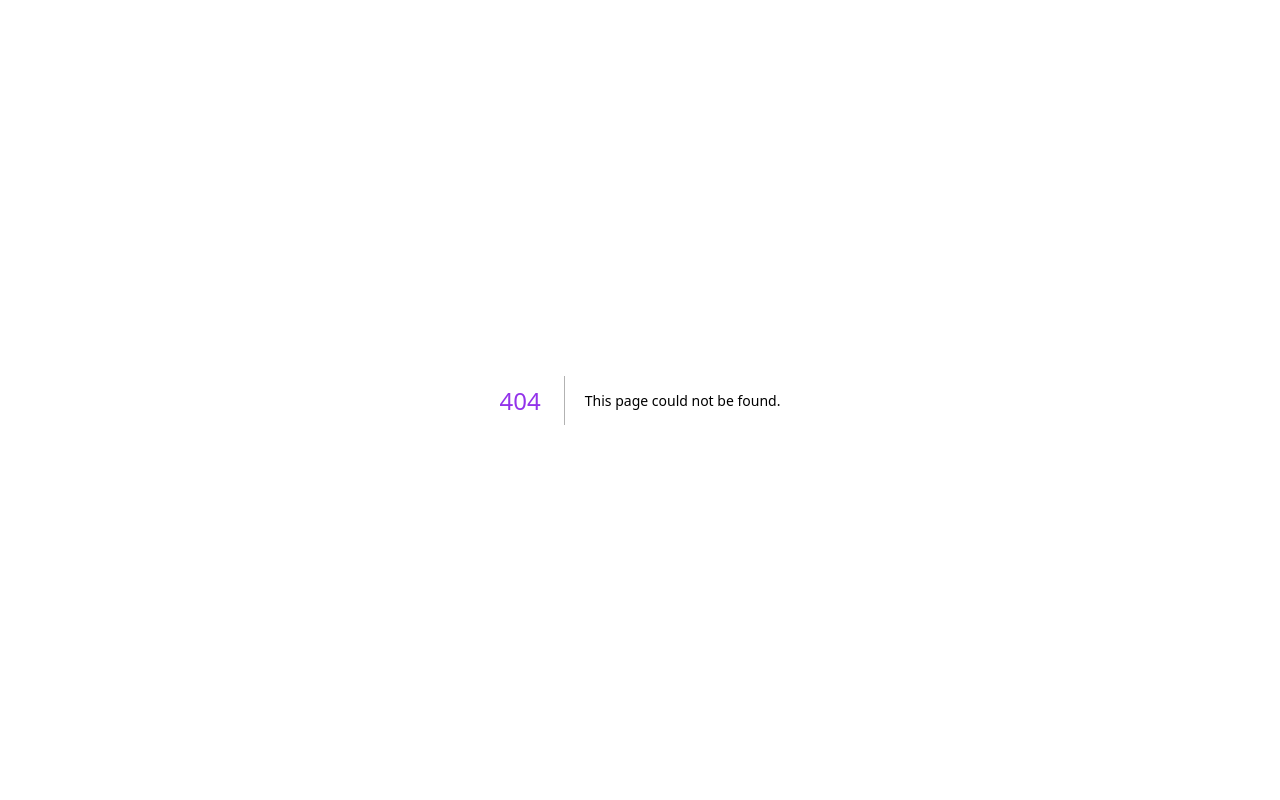
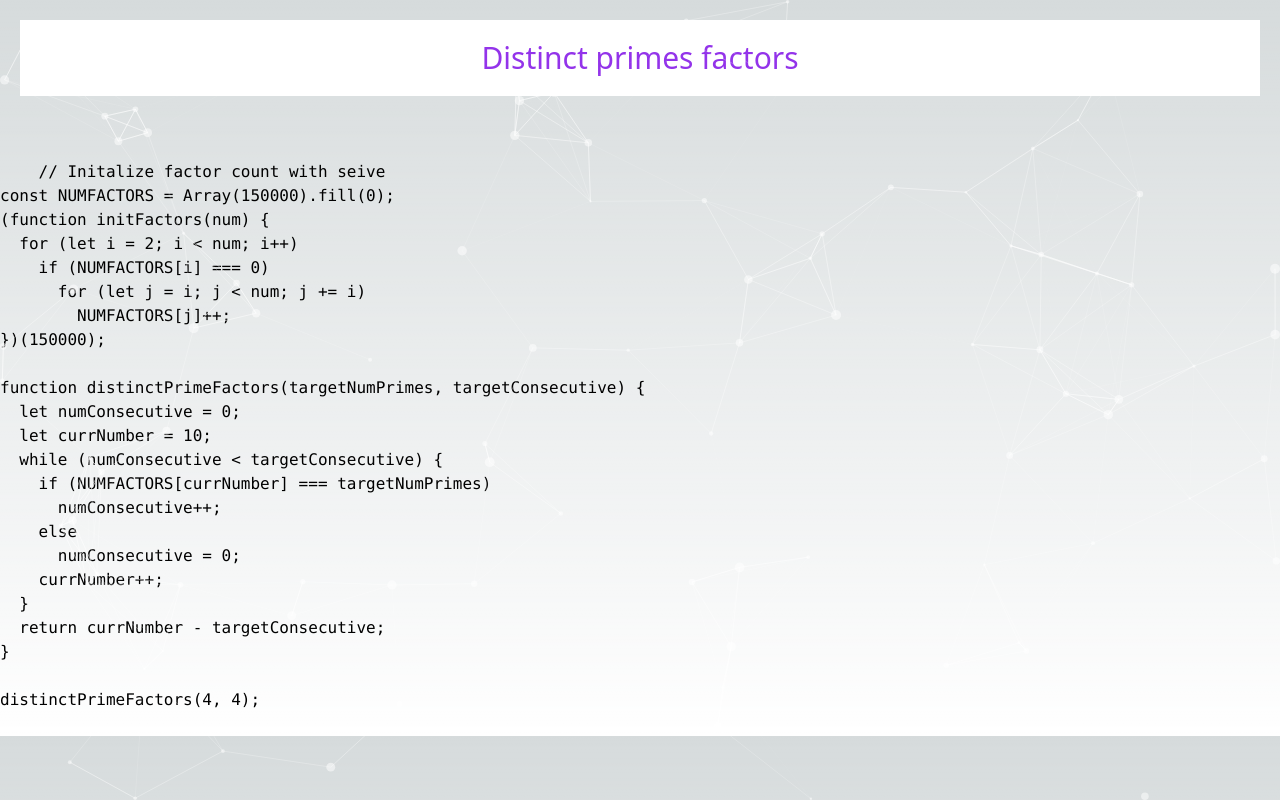
Before and after one commit to ragulpalanisamy/fcc_projects_euler, a Next.js app: page /Pro-4/Distinct_primes_factors in a window 1280 px wide. Before the commit this address had no page. Built offline with nearby package versions, Linux system fonts and the light colour scheme.

Commit message:
feat: :sparkles: Added the distinct primes factors

```diff
--- a/src/app/page.js
+++ b/src/app/page.js
@@ -166,6 +166,9 @@ export default function Home() {
         <Link href="../Pro-4/Goldbach_other_conjecture">
         Goldbach_other_conjecture
         </Link>
+        <Link href="../Pro-4/Distinct_primes_factors">
+        Distinct primes factors
+        </Link>
         </div>
         </div>
       </>
--- /dev/null
+++ b/src/pages/Pro-4/Distinct_primes_factors.tsx
@@ -0,0 +1,46 @@
+import React from 'react'
+import DesignTypeScript from '../../components/DesignTypeScript'
+import "../../app/globals.css";
+
+export default function Distinct_primes_factors() {
+    const codesnippet = `
+    // Initalize factor count with seive
+const NUMFACTORS = Array(150000).fill(0);
+(function initFactors(num) {
+  for (let i = 2; i < num; i++)
+    if (NUMFACTORS[i] === 0)
+      for (let j = i; j < num; j += i)
+        NUMFACTORS[j]++;
+})(150000);
+
+function distinctPrimeFactors(targetNumPrimes, targetConsecutive) {
+  let numConsecutive = 0;
+  let currNumber = 10;
+  while (numConsecutive < targetConsecutive) {
+    if (NUMFACTORS[currNumber] === targetNumPrimes)
+      numConsecutive++;
+    else
+      numConsecutive = 0;
+    currNumber++;
+  }
+  return currNumber - targetConsecutive;
+}
+
+distinctPrimeFactors(4, 4);
+    `;
+  return (
+    <div>
+        <DesignTypeScript />
+
+        <h1>
+            Distinct primes factors
+        </h1>
+
+        <pre>
+            <code>
+                {codesnippet}
+            </code>
+        </pre>
+    </div>
+  )
+}
```
